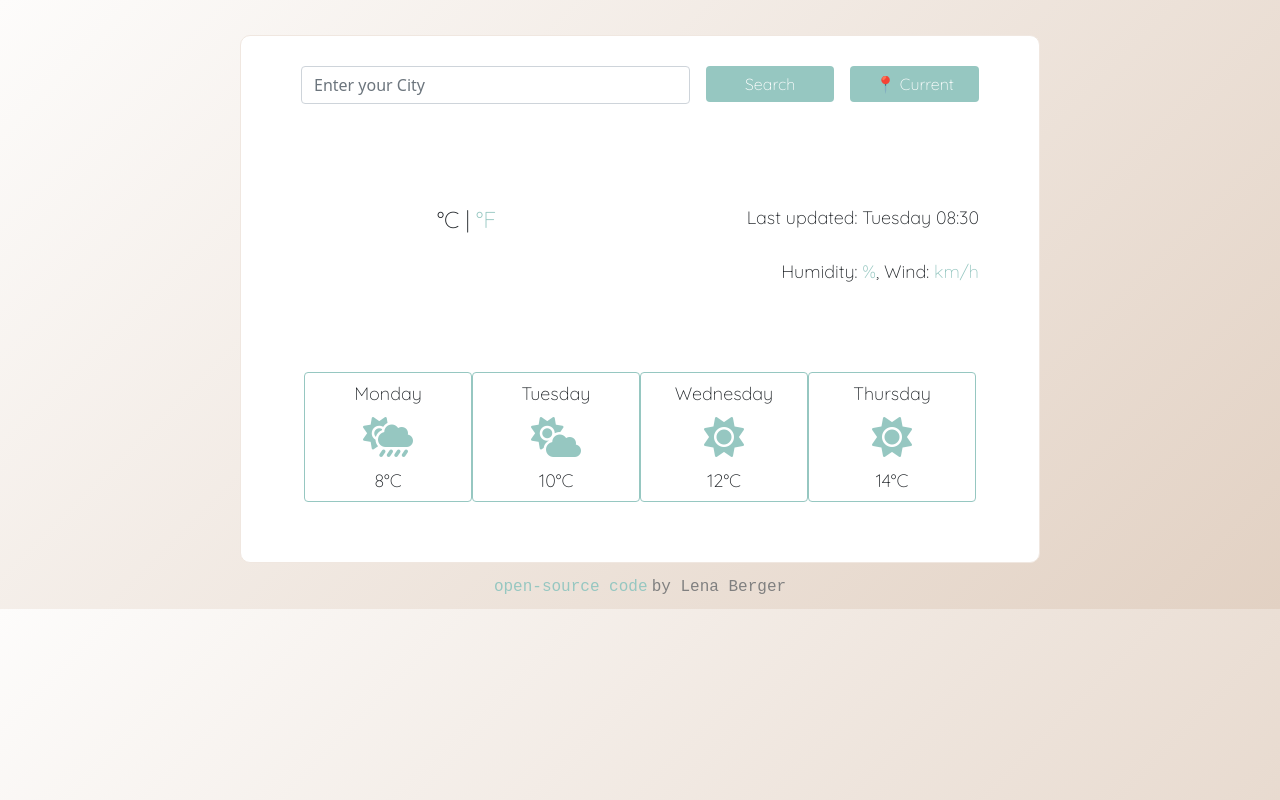
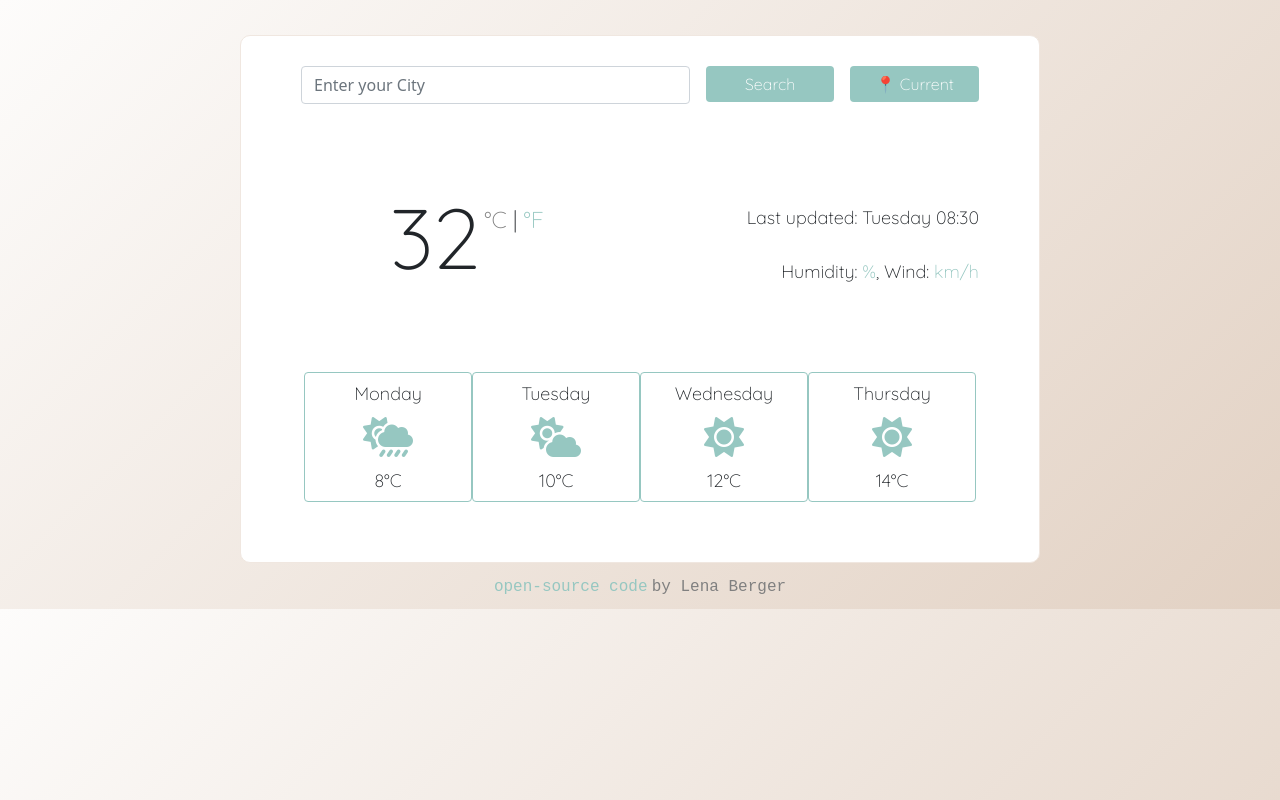
Before and after one commit to Lena0208/weatherApp-sheCodesPlus, a plain HTML site: page index.html in a window 1280 px wide. Both pictures are taken after a click on the link "°F". Drawn offline with nearby package versions, Linux system fonts and the light colour scheme; no server answers.

Commit message:
add function to change celsius into fahrenheit

```diff
--- a/index.html
+++ b/index.html
@@ -59,7 +59,10 @@
         <div class="col-6" id="temp">
           <img src="" id="icon" />
           <span id="actualTemp"></span>
-          <span id="weather-unit">°C | <a href="#" id="fahrenheit">°F</a></span>
+          <span id="weather-unit"
+            ><a href="#" id="celcius">°C</a> |
+            <a href="#" id="fahrenheit">°F</a></span
+          >
         </div>
         <div class="col-6" id="cityDate">
           <div id="actual-city"></div>
--- a/src/index.js
+++ b/src/index.js
@@ -42,6 +42,8 @@ function showWeather(response) {
     "src",
     `http://openweathermap.org/img/wn/${response.data.weather[0].icon}@2x.png`
   );
+
+  celciusTemp = response.data.main.temp;
 }
 
 function searchCity(city) {
@@ -73,4 +75,15 @@ cityInput.addEventListener("submit", submitInput);
 let currentLocation = document.querySelector("#currentBtn");
 currentLocation.addEventListener("click", currentStandort);
 
+function showFahrenheit(event) {
+  event.preventDefault();
+  let fahrenheitTemp = (celciusTemp * 9) / 5 + 32;
+  let tempElement = document.querySelector("#actualTemp");
+  tempElement.innerHTML = Math.round(fahrenheitTemp);
+}
+let fahrenheit = document.querySelector("#fahrenheit");
+fahrenheit.addEventListener("click", showFahrenheit);
+
+let celciusTemp = null;
+
 searchCity("New York");
--- a/src/styles.css
+++ b/src/styles.css
@@ -42,6 +42,11 @@ body {
   position: relative;
   font-size: 23px;
   top: -41px;
+}
+
+#celcius {
+  text-decoration: none;
+  color: grey;
 }
 
 #fahrenheit {
```
